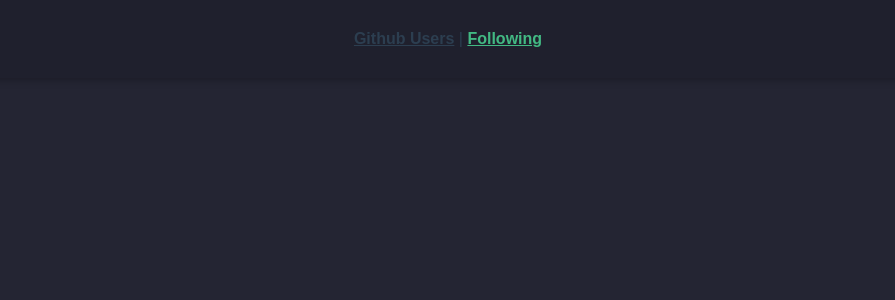
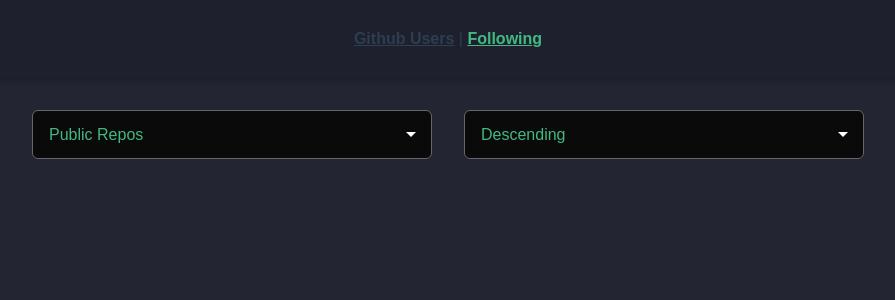
Before and after one commit to Geokiren/GitHub-Client-with-VueJS, a Vue app: page /following in a window 1280 px wide. Shown: the top 300 px of the page, without its empty margins (192-1087 px from the left). Built offline with nearby package versions, Linux system fonts and the light colour scheme.

Commit message:
add CustomSelect.vue component - implement sorting

```diff
--- /dev/null
+++ b/src/components/CustomSelect.vue
@@ -0,0 +1,122 @@
+<template>
+  <div class="custom-select" :tabindex="tabindex" @blur="open = false">
+    <div class="selected" :class="{ open: open }" @click="open = !open">
+      {{ selected }}
+    </div>
+    <div class="items" :class="{ selectHide: !open }">
+      <div
+        v-for="(option, i) of options"
+        :key="i"
+        @click="
+          selected = option;
+          open = false;
+          $emit('input', option);
+        "
+      >
+        {{ option }}
+      </div>
+    </div>
+  </div>
+</template>
+
+<script>
+export default {
+  props: {
+    options: {
+      type: Array,
+      required: true,
+    },
+    default: {
+      type: String,
+      required: false,
+      default: null,
+    },
+    tabindex: {
+      type: Number,
+      required: false,
+      default: 0,
+    },
+  },
+  data() {
+    return {
+      selected: this.default
+        ? this.default
+        : this.options.length > 0
+        ? this.options[0]
+        : null,
+      open: false,
+    };
+  },
+  mounted() {
+    this.$emit("input", this.selected);
+  },
+};
+</script>
+
+<style scoped>
+
+.custom-select {
+  position: relative;
+  width: 400px;
+  text-align: left;
+  outline: none;
+  height: 47px;
+  line-height: 47px;
+  margin: 0 1rem;
+}
+
+.custom-select .selected {
+  background-color: #0a0a0a;
+  border-radius: 6px;
+  border: 1px solid #666666;
+  color: #42b983;
+  padding-left: 1em;
+  cursor: pointer;
+  user-select: none;
+}
+
+.custom-select .selected.open {
+  border: 1px solid #42b983;
+  border-radius: 6px 6px 0px 0px;
+}
+
+.custom-select .selected:after {
+  position: absolute;
+  content: "";
+  top: 22px;
+  right: 1em;
+  width: 0;
+  height: 0;
+  border: 5px solid transparent;
+  border-color: #fff transparent transparent transparent;
+}
+
+.custom-select .items {
+  color: #42b983;
+  border-radius: 0px 0px 6px 6px;
+  overflow: hidden;
+  border-right: 1px solid #42b983;
+  border-left: 1px solid #42b983;
+  border-bottom: 1px solid #42b983;
+  position: absolute;
+  background-color: #0a0a0a;
+  left: 0;
+  right: 0;
+  z-index: 1;
+}
+
+.custom-select .items div {
+  color: #42b983;
+  padding-left: 1em;
+  cursor: pointer;
+  user-select: none;
+}
+
+.custom-select .items div:hover {
+  background-color: #393b51;
+}
+
+.selectHide {
+  display: none;
+}
+</style>
--- a/src/components/User.vue
+++ b/src/components/User.vue
@@ -1,7 +1,7 @@
 <template>
     <div class="user" @click="setRepoUsername(details.login, details.name)" v-if="!isLoading">
-        <div class="following-user" @click.stop="selectUser(user)" v-if="user.selected">&#10084;</div>
-        <div class="follow" @click.stop="selectUser(user)" v-else>&#9825;</div>
+        <div class="following-user" @click.stop="selectUser(details)" v-if="user.selected">&#10084;</div>
+        <div class="follow" @click.stop="selectUser(details)" v-else>&#9825;</div>
         <div class="avatar">
             <img :src="user.avatar_url" alt="User Avatar" />
         </div>
@@ -42,7 +42,9 @@
         },
         mounted() {
             this.getUser(this.user.url);
+
             const index = this.findUserIndex(this.user.id);
+            console.log({index, name: this.user.login})
             if (index > -1) {
                 this.user.selected = true;
             } else {
@@ -94,8 +96,6 @@
 </script>
 
 <style lang="scss" scoped>
-
-
         .user {
             box-shadow: 0 2px 8px rgba(0, 0, 0, 0.26);
             border-radius: 10px;
--- a/src/components/UserRepos.vue
+++ b/src/components/UserRepos.vue
@@ -71,6 +71,11 @@ export default {
               console.log(er)
           }
           this.isLoading = false;
+      },
+      todo: function(){
+        this.intervalId = setInterval(function(){
+          // apply code needed
+        }.bind(this), 30000);
       }
     }
 }
--- a/src/views/Following.vue
+++ b/src/views/Following.vue
@@ -1,38 +1,107 @@
 <template>
+  <div id="filters">
+    <custom-select :options="['Public Repos', 'Followers']" :default="'Public Repos'" @input="setKey" />
+    <custom-select :options="['Ascending', 'Descending']" :default="'Descending'" @input="setOrder" />
+  </div>
   <div id="followers">
-    <user v-for="(user, index) in selectedUsers" :key="user.id" :user="user" @user-repos="setRepos"></user>
+    <user v-for="(user, index) in modifiedUsers" :key="user.id" :user="user"></user>
   </div>
 </template>
 
 <script>
   import User from "../components/User.vue";
+  import CustomSelect from "../components/CustomSelect.vue";
 
 export default {
   components: {
-    User
+    User,
+    CustomSelect
   },
   data() {
     return {
-
+      filter: '',
+      intervalId:'',
+      order:'',
+      key:'',
+      modifiedUsers: [],
+      userDetails: []
     }
   },
   mounted() {
-
+    this.modifiedUsers = this.selectedUsers;
   },
   computed: {
+    filteredUsers() {
+      return (this.filter && this.modifiedUsers.filter(this.isValid) || this.selectedUsers)
+          .sort(this.compareValues(this.key || 'name', this.order || 'asc'));
+    },
     selectedUsers() {
-        return this.$store.state.selectedUsers;
+      return this.$store.state.selectedUsers || [];
     }
   },
+  beforeDestroy() {
+    clearInterval(this.intervalId)
+  },
+  watch: {
+    key(newVal, oldVal) {
+      if(newVal) {
+        this.modifiedUsers = this.filteredUsers;
+      }
+    },
+    order(newVal, oldVal) {
+      if(newVal) {
+        this.modifiedUsers = this.filteredUsers;
+      }
+    }
+  },
+  methods: {
+    setUsers(detail) {
+      this.modifiedUsers.push(detail);
+    },
+    isValid(selectedUser) {
+      return selectedUser.login.toUpperCase().indexOf(this.filter.toUpperCase()) > -1;
+    },
+    compareValues(key, order = 'asc') {
+      return function innerSort(a, b) {
+        if (!a.hasOwnProperty(key) || !b.hasOwnProperty(key)) {
+          return 0;
+        }
+
+        const varA = (typeof a[key] === 'string') ? a[key].toUpperCase() : a[key];
+        const varB = (typeof b[key] === 'string') ? b[key].toUpperCase() : b[key];
+
+        let comparison = 0;
+        if (varA > varB) {
+          comparison = 1;
+        } else if (varA < varB) {
+          comparison = -1;
+        }
+
+        return ( (order === 'desc') && (comparison * -1) || comparison );
+      };
+    },
+    setKey(value) {
+      this.key = value === 'Public Repos' ? 'public_repos' : 'followers';
+    },
+    setOrder(value) {
+      this.order = value === 'Ascending' ? 'asc' : 'desc';
+    }
+  }
 }
 </script>
 
 <style lang="scss" scoped>
+#filters {
+  display: flex;
+  justify-content: center;
+  margin: 110px auto 10px auto;
+}
+
   #followers {
-        width: 100%;
-        margin: 90px auto;
-        display: flex;
-        flex-wrap: wrap;
-        justify-content: center;
+    width: 100%;
+    margin: 1rem auto;
+    display: flex;
+    flex-wrap: wrap;
+    justify-content: center;
   }
 </style>
--- a/src/views/Home.vue
+++ b/src/views/Home.vue
@@ -15,7 +15,7 @@
       <button id="next" class="pagination" @click="usersPage++">Next</button>
     </div> -->
   </div>
-  <observer @intersect="intersected" />
+  <observer v-if="renderObserver && !showRepos" @intersect="intersected" />
 </template>
 
 <script>
@@ -71,7 +71,7 @@ export default {
         return this.selectedUsers.findIndex(selectedUser => selectedUser.id === id);
     },
     async getUsers(page) {
-      // this.renderObserver = false;
+      this.renderObserver = false;
         // this.isLoading = true;
         try {
             const res = await fetch(`https://api.github.com/search/users?q=language:javascript+type:user&sort=followers&order=desc&page=${page}&per_page=10`);
@@ -80,9 +80,9 @@ export default {
         } catch(er) {
             console.log(er)
         }
-        // setTimeout(() => {
-        //   this.renderObserver = true;
-        // }, 300);
+        setTimeout(() => {
+          this.renderObserver = true;
+        }, 300);
 
         // this.isLoading = false;
     },
```
Lines whose indentation alone changed are shown as unchanged.
